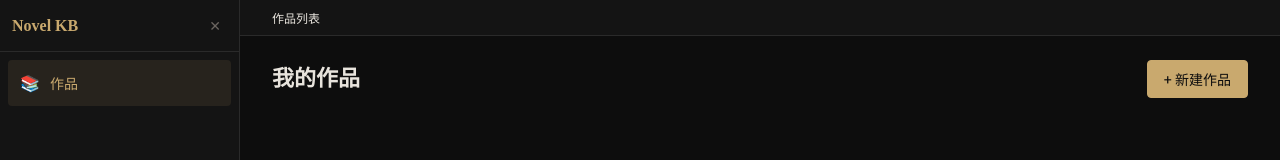
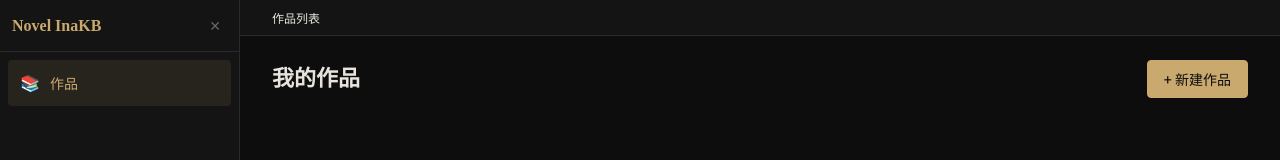
Before and after one commit to ly-ina/InaWrite, a React (Vite) app: page /projects in a window 1280 px wide. Shown: the top 160 px of the page. Built offline with nearby package versions, Linux system fonts and the light colour scheme.

Commit message:
refactor: 更名为 Novel InaKB（小说·伊纳知识库）

```diff
--- a/index.html
+++ b/index.html
@@ -4,7 +4,7 @@
     <meta charset="UTF-8" />
     <link rel="icon" type="image/svg+xml" href="/favicon.svg" />
     <meta name="viewport" content="width=device-width, initial-scale=1.0" />
-    <title>Novel KB - 小说知识库</title>
+    <title>Novel InaKB - 小说·伊纳知识库</title>
     <link rel="preconnect" href="https://fonts.googleapis.com">
     <link rel="preconnect" href="https://fonts.gstatic.com" crossorigin>
     <link href="https://fonts.googleapis.com/css2?family=Noto+Serif+SC:wght@400;500;700&family=Noto+Sans+SC:wght@300;400;500;700&family=JetBrains+Mono:wght@400;500&display=swap" rel="stylesheet">
--- a/package.json
+++ b/package.json
@@ -1,5 +1,5 @@
 {
-  "name": "novel-kb",
+  "name": "novel-inakb",
   "private": true,
   "version": "0.0.0",
   "type": "module",
--- a/src/components/Layout.tsx
+++ b/src/components/Layout.tsx
@@ -89,7 +89,7 @@ export default function Layout() {
         <div className={styles.sidebarHeader}>
           {!sidebarCollapsed && (
             <h1 className={styles.logo} onClick={() => navigate('/')}>
-              Novel KB
+              Novel InaKB
             </h1>
           )}
           <button className={styles.collapseBtn} onClick={toggleSidebar} title="折叠侧边栏">
--- a/src/db/database.ts
+++ b/src/db/database.ts
@@ -7,7 +7,7 @@
 import { openDB, type IDBPDatabase } from 'idb';
 
 // 数据库名称和版本
-const DB_NAME = 'novel-kb-db';
+const DB_NAME = 'novel-inakb-db';
 const DB_VERSION = 1;
 
 // ========== 数据库初始化 ==========
--- a/src/styles/global.css
+++ b/src/styles/global.css
@@ -1,5 +1,5 @@
 /**
- * Novel KB - 全局样式
+ * Novel InaKB - 全局样式
  * 设计方向：深邃的暗色主题，如墨水与羊皮纸般的书写工具感
  * 字体：Noto Serif SC（标题）、Noto Sans SC（正文）、JetBrains Mono（代码）
  */
--- a/src/types/index.ts
+++ b/src/types/index.ts
@@ -1,5 +1,5 @@
 /**
- * Novel KB - 核心类型定义
+ * Novel InaKB - 核心类型定义
  * 所有数据模型的 TypeScript 接口
  */
 
--- a/src/utils/sync.ts
+++ b/src/utils/sync.ts
@@ -135,7 +135,7 @@ export async function uploadToGist(
   try {
     const filename = `${data.project.name}.json`;
     const body: Record<string, unknown> = {
-      description: `Novel KB: ${data.project.name}`,
+      description: `Novel InaKB: ${data.project.name}`,
       public: false,
       files: {
         [filename]: {
```
Also changed, not shown: 1 other file (tests, documents, lock files or other folders).
